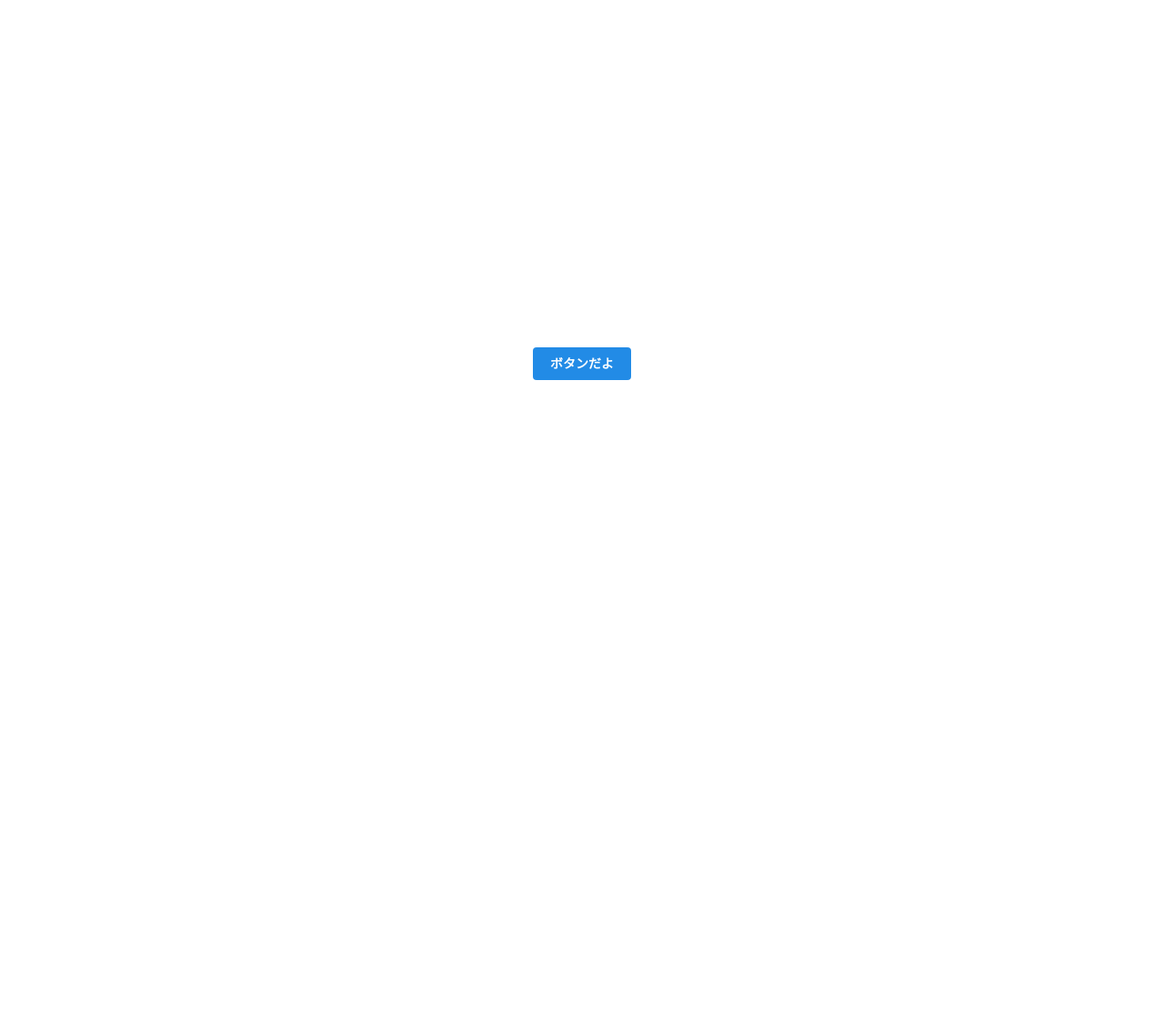
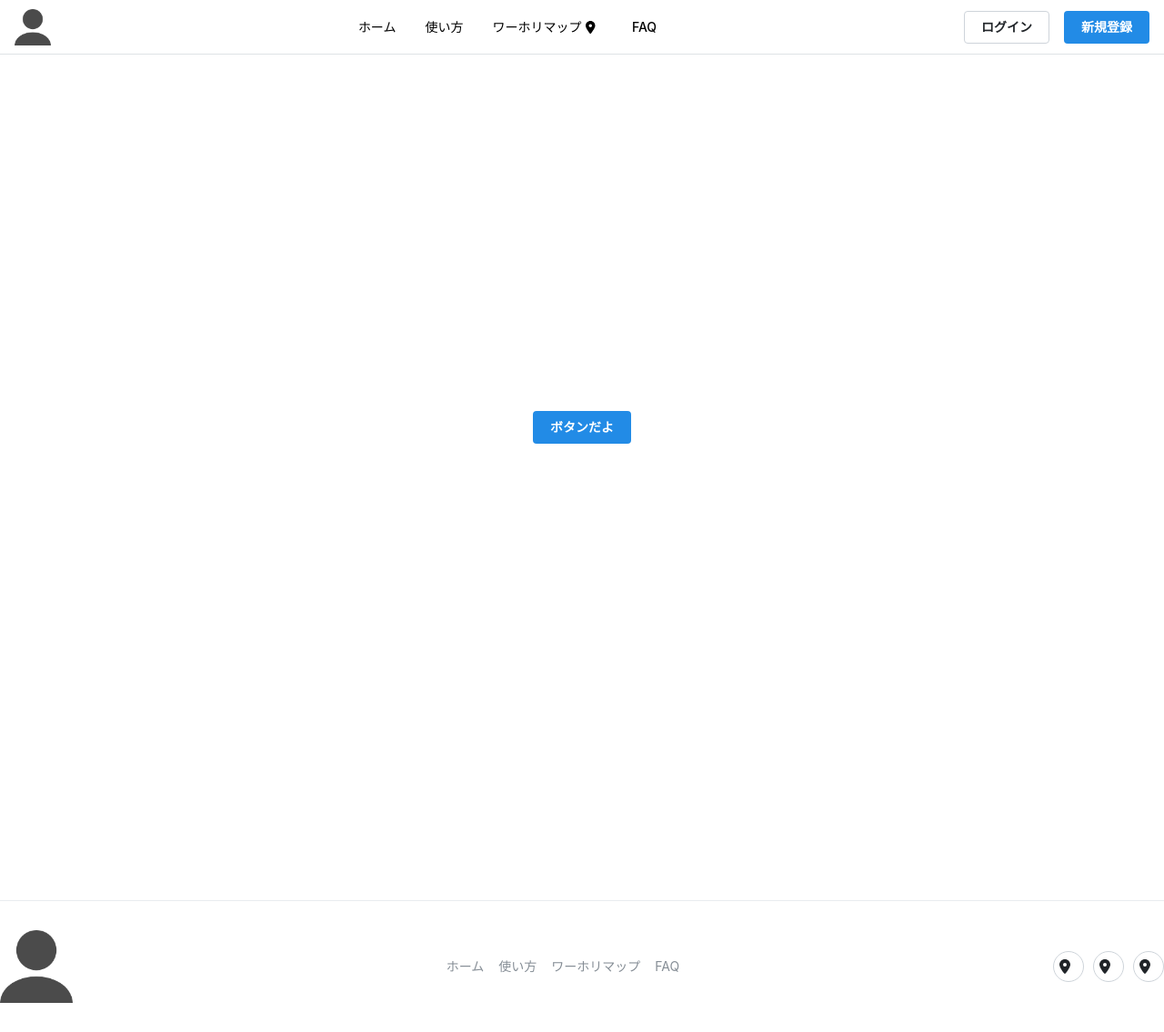
Before and after one commit to kohei-frontend/waholi-base, a Next.js app: page / in a window 1280 px wide. Shown: the whole page at 91% size. Before the commit the page ends 800 px from the top, so only its background shows below. Built offline with nearby package versions, Linux system fonts and the light colour scheme.

Commit message:
feat: ヘッダー・フッターを組み込んで表示

```diff
--- a/app/layout.tsx
+++ b/app/layout.tsx
@@ -3,6 +3,8 @@ import "./globals.css";
 import "@mantine/core/styles.css";
 
 import { ColorSchemeScript, MantineProvider } from "@mantine/core";
+import { HeaderMenu } from "./features/header";
+import Footer from "./features/footer";
 
 export const metadata: Metadata = {
 	title: "Create Next App",
@@ -16,7 +18,11 @@ export default function RootLayout({ children }: { children: React.ReactNode })
 				<ColorSchemeScript />
 			</head>
 			<body>
-				<MantineProvider>{children}</MantineProvider>
+				<MantineProvider>
+					<HeaderMenu />
+					{children}
+					<Footer />
+				</MantineProvider>
 			</body>
 		</html>
 	);
```
